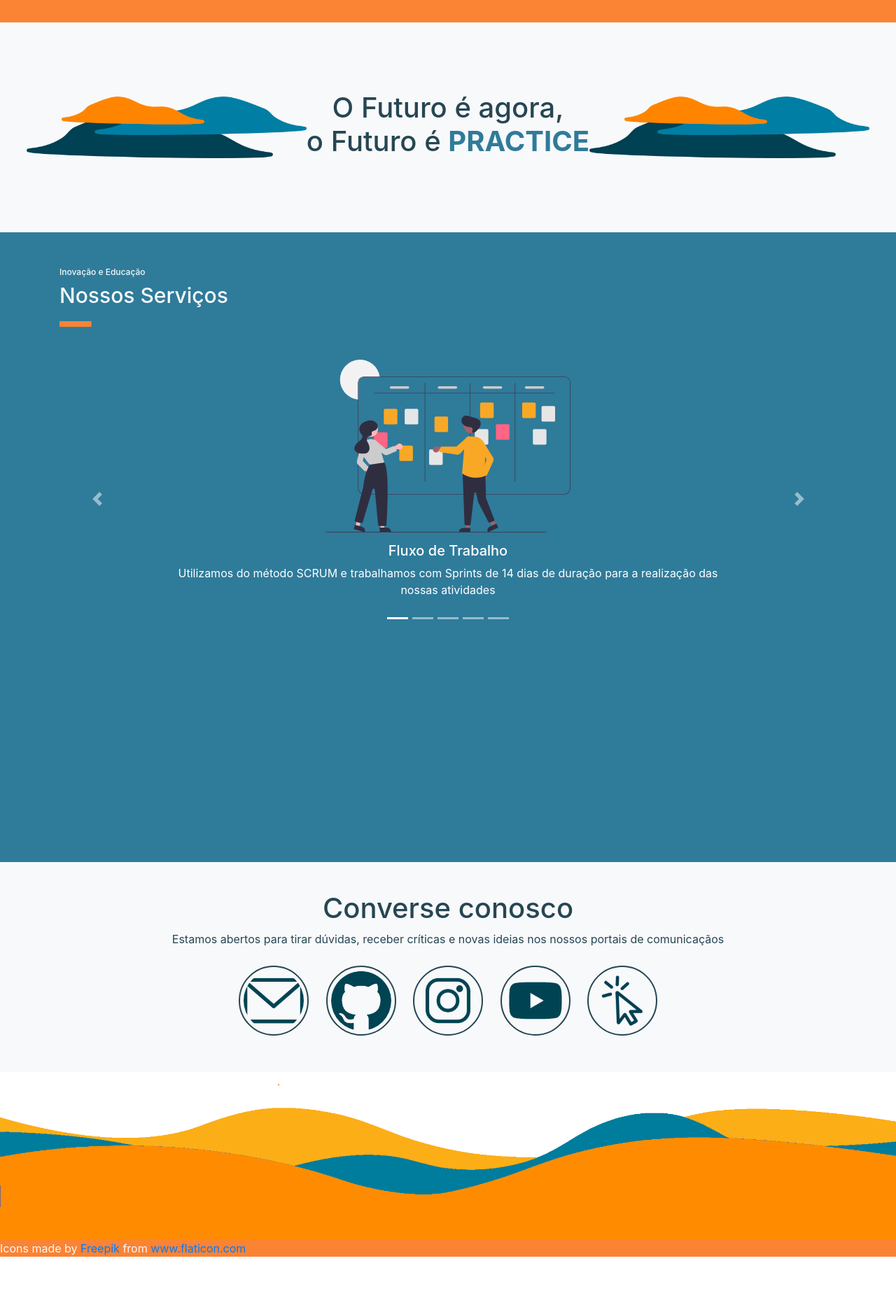
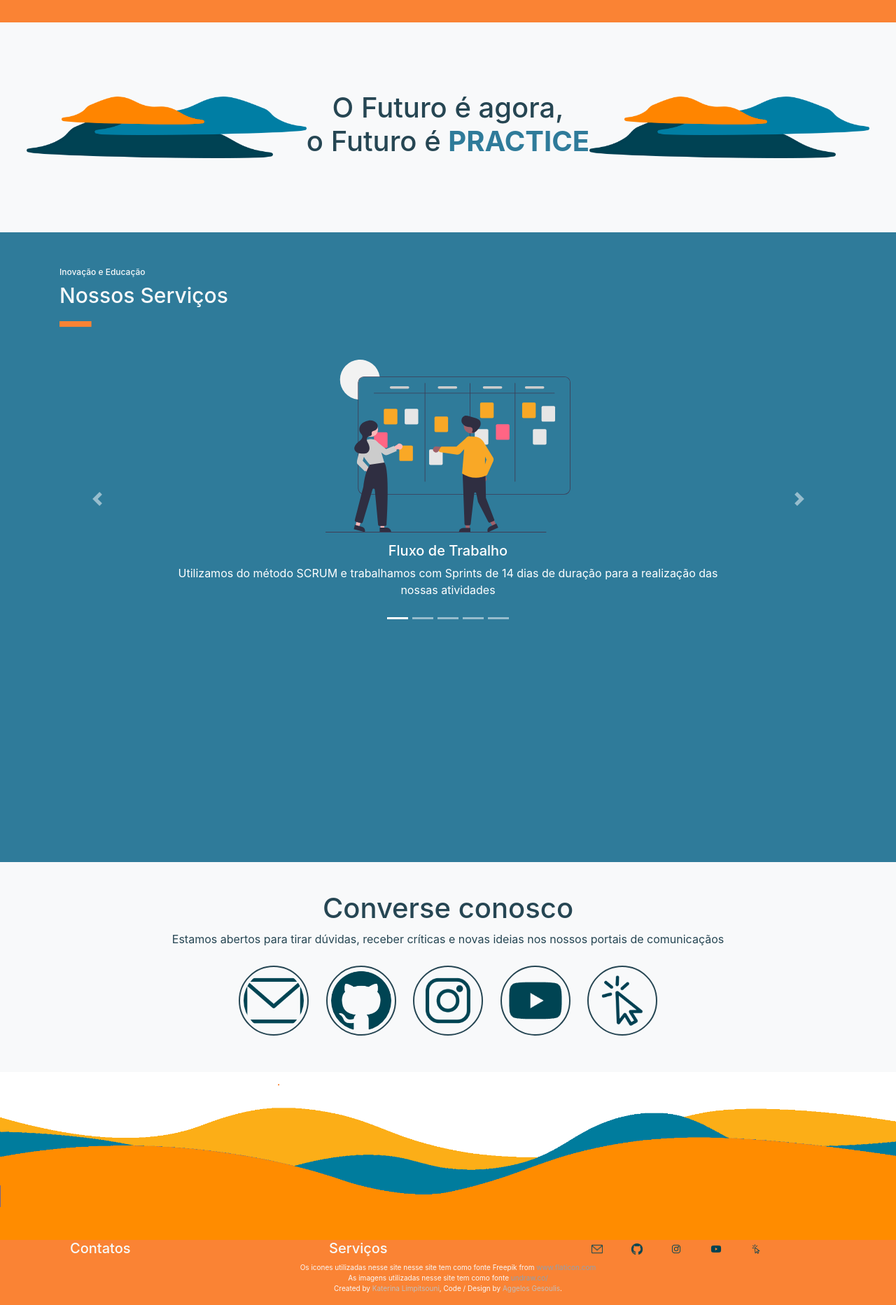
Before and after one commit to oraphaBorges/practice, a Jekyll site: the page built from index.md, in a window 1280 px wide. Shown: the part 1983-3848 px from the top of the page at 70% size. Built offline with Jekyll 4.4.1, drawn with Linux system fonts in a browser that asks for light colours; before the commit the page ends 3779 px from its top, so only the background shows below that.

Commit message:
refactor(footer):add menu e copy-right

```diff
--- a/_includes/footer.html
+++ b/_includes/footer.html
@@ -1,4 +1,30 @@
 <img id="rodape" src="assets/imgs/ondasOrange.png"></img>
-<div>
-Icons made by <a href="http://www.freepik.com/" title="Freepik">Freepik</a> from <a href="https://www.flaticon.com/" title="Flaticon"> www.flaticon.com</a>
+<section class="container row mx-auto">
+    <div class="col-sm-12 col-md-4" >
+        <h5>Contatos</h5>
+    </div>
+    <div class="col-sm-12 col-md-4" >
+        <h5>Serviços</h5>
+    </div>
+    <div class="col-sm-12 col-md-4 redes-sociais row">
+        <div class="col-2"><a href="mailto:practice@uffs.edu.br?subject=Contato"><img src="assets/imgs/Ícones Redes Sociais/Email Escuro.png"></a></div>
+        <div class="col-2"><a href="https://github.com/practice-uffs"><img src="assets/imgs/Ícones Redes Sociais/Github Escuro.png"></a></div>
+        <div class="col-2"><a href="https://www.instagram.com/practiceuffs/"><img src="assets/imgs/Ícones Redes Sociais/Instagram Escuro.png"></a></div>
+        <div class="col-2"><a href="https://www.youtube.com/channel/UCu3jAl8MTMPkaxb3u0_xESw?view_as=subscriber"><img src="assets/imgs/Ícones Redes Sociais/YouTube Branca.png"></a></div>
+        <div class="col-2"><a href="https://practice.uffs.cc/"><img src="assets/imgs/Ícones Redes Sociais/Seta Escura.png"></a></div>
+    </div>
+</section>
+
+
+<div class="text-center copy-right">
+    <p>
+        Os icones utilizadas nesse site nesse site tem como fonte
+        Freepik</a> from <a href="https://www.flaticon.com/" title="Flaticon"> www.flaticon.com</a>
+        </br>
+        As imagens utilizadas nesse site tem como fonte <a href="https://undraw.co/" rel="nofollow" target="_blank">undraw.co/</a><br>
+        Created by
+            <a href="https://twitter.com/ninaLimpi" rel="nofollow" target="_blank" style="color: #bfbfbf;">Katerina Limpitsouni</a>,
+        Code / Design by
+            <a href="https://twitter.com/anges244" rel="nofollow" target="_blank" style="color: #bfbfbf;">Aggelos Gesoulis</a>.
+    </p>
 </div>
--- a/assets/css/styles.css
+++ b/assets/css/styles.css
@@ -36,6 +36,20 @@ footer {
   footer #rodape {
     width: 100%;
     align-self: flex-end; }
+  footer .redes-sociais a {
+    margin: 5px; }
+    footer .redes-sociais a img {
+      width: 16px; }
+  footer .copy-right {
+    font-size: 10px; }
+    footer .copy-right p a {
+      color: #90a0b0; }
+    footer .copy-right p a:active {
+      color: #90a0b0; }
+    footer .copy-right p a:after {
+      color: #90a0b0; }
+    footer .copy-right p a:hover {
+      color: #90a0b0; }
 
 #content {
   display: flex;
```
Also changed, not shown: assets/css/scss/footer.scss (+26 -0 lines), 1 other file.
